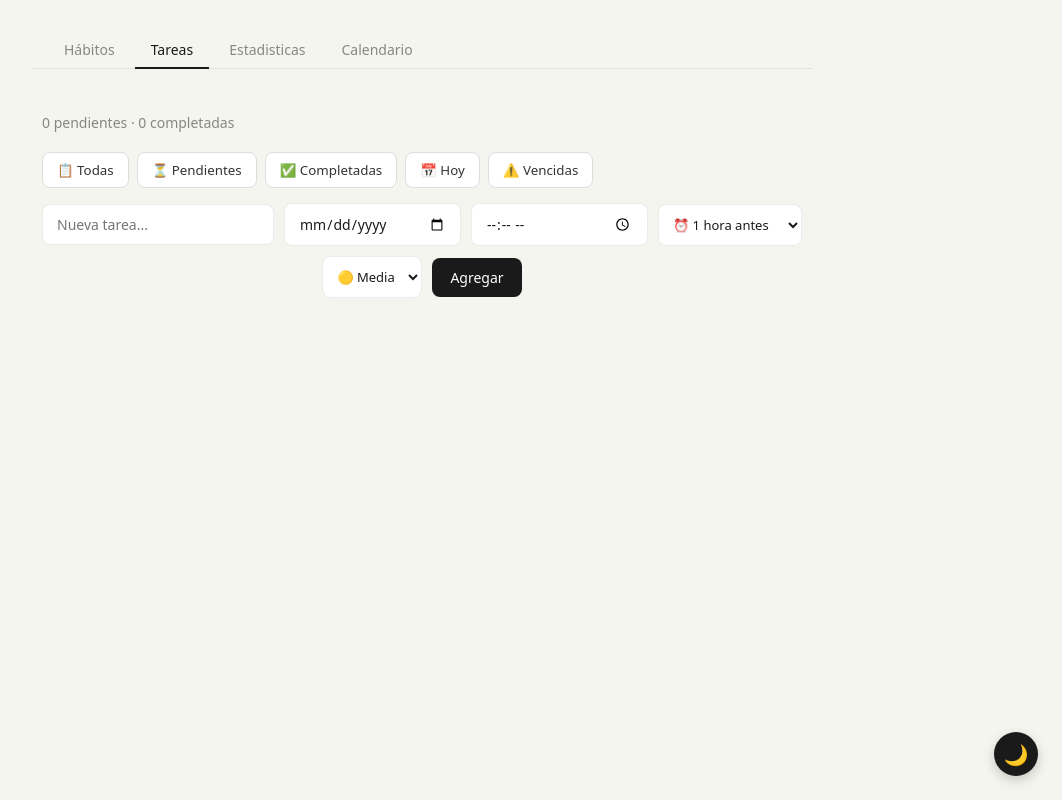
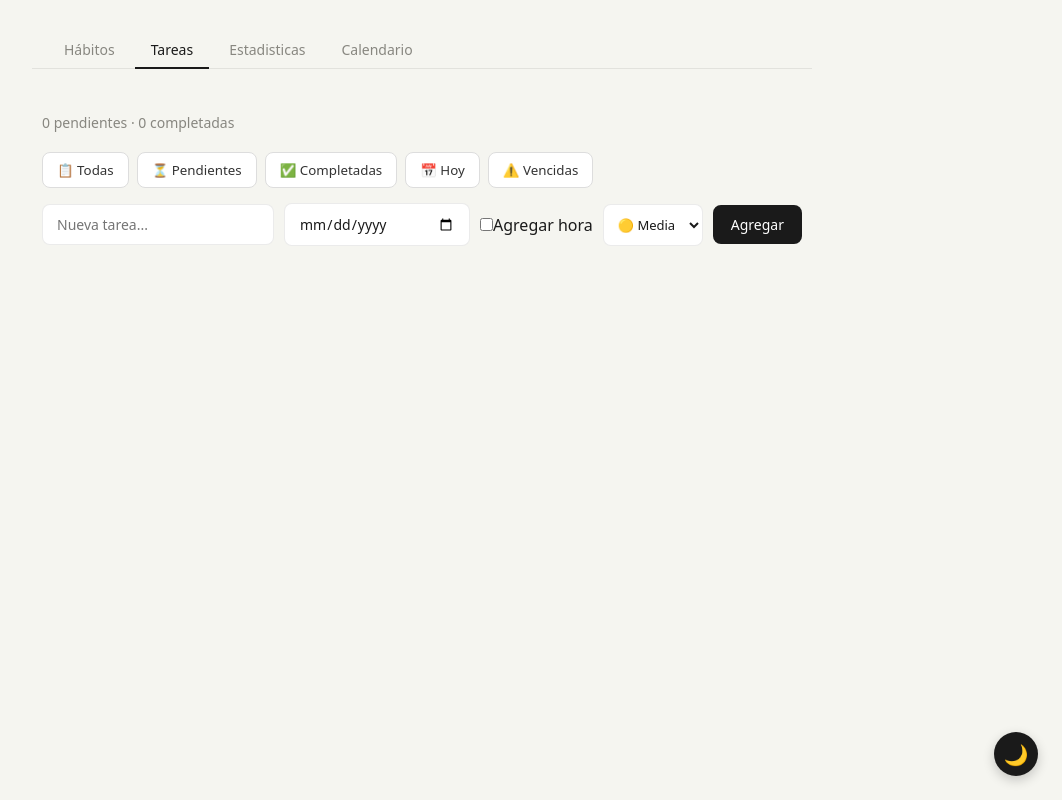
Before and after one commit to hectormadrid/Habitosapp, a React (Vite) app: page / in a window 1280 px wide. Both pictures are taken after a click on the button "Tareas". Shown: the whole page, without its empty margins (218-1280 px from the left). Built offline with nearby package versions, Linux system fonts and the light colour scheme.

Commit message:
nueva logica de tareas

```diff
--- a/src/components/TaskList.jsx
+++ b/src/components/TaskList.jsx
@@ -13,8 +13,8 @@ export default function TaskList() {
   const [prioridad, setPrioridad] = useState('media')
   const [fechaLimite, setFechaLimite] = useState('')
   const [filtro, setFiltro] = useState('todas')
-  const [horaRecordatorio, setHoraRecordatorio] = useState('')
-  const [anticipacion, setAnticipacion] = useState(1)
+  const [horaTarea, setHoraTarea] = useState('')
+  const [tieneHora, setTieneHora] = useState(false)
 
   const revisarRecordatorios = useCallback(() => {
 
@@ -103,15 +103,14 @@ export default function TaskList() {
       texto: input,
       prioridad,
       fechaLimite,
-      horaRecordatorio,
-      anticipacion,
+      horaTarea: tieneHora ? horaTarea : null,
       completada: false
     }])
     setInput('')
     setPrioridad('media')
     setFechaLimite('')
-    setHoraRecordatorio('')
-    setAnticipacion(1)
+    setHoraTarea('')
+    setTieneHora(false)
   }
 
   function toggleTarea(id) {
@@ -170,9 +169,44 @@ export default function TaskList() {
     t => t.completada
   )
   function estaVencida(tarea) {
-    if (!tarea.fechaLimite || tarea.completada) return false
 
-    return new Date(`${tarea.fechaLimite}T00:00:00`) < new Date()
+
+    if (
+      !tarea.fechaLimite ||
+      tarea.completada
+    )
+      return false
+
+
+
+    let fechaVencimiento
+
+
+    if (tarea.horaTarea) {
+
+
+      fechaVencimiento =
+        new Date(
+          `${tarea.fechaLimite}T${tarea.horaTarea}`
+        )
+
+
+    } else {
+
+
+      fechaVencimiento =
+        new Date(
+          `${tarea.fechaLimite}T23:59:59`
+        )
+
+
+    }
+
+
+
+    return fechaVencimiento < new Date()
+
+
   }
 
 
@@ -279,27 +313,31 @@ export default function TaskList() {
           value={fechaLimite}
           onChange={e => setFechaLimite(e.target.value)}
         />
-        <input
-          className={styles.input}
-          type="time"
-          value={horaRecordatorio}
-          onChange={e => setHoraRecordatorio(e.target.value)}
-        />
-        <select
-          className={styles.select}
-          value={anticipacion}
-          onChange={e => setAnticipacion(Number(e.target.value))}
-        >
+        <label className={styles.checkHora}>
 
-          <option value="1">
-            ⏰ 1 hora antes
-          </option>
+          <input
+            type="checkbox"
+            checked={tieneHora}
+            onChange={e => setTieneHora(e.target.checked)}
+          />
 
-          <option value="2">
-            ⏰ 2 horas antes
-          </option>
+          Agregar hora
 
-        </select>
+        </label>
+
+
+        {tieneHora && (
+
+          <input
+            className={styles.input}
+            type="time"
+            value={horaTarea}
+            onChange={
+              e => setHoraTarea(e.target.value)
+            }
+          />
+
+        )}
         <select
           className={styles.select}
           value={prioridad}
@@ -331,7 +369,13 @@ export default function TaskList() {
                 )}
               </span>
             )}
+             {tarea.horaTarea && (
 
+                  <span className={styles.fecha}>
+                    ⏰ {tarea.horaTarea}
+                  </span>
+
+                )}
             {estaVencida(tarea) && (
               <span className={styles.vencida}>
                 ⚠️ Vencida
@@ -367,6 +411,13 @@ export default function TaskList() {
                     )}
                   </span>
                 )}
+                {tarea.horaTarea && (
+
+                  <span className={styles.fecha}>
+                    ⏰ {tarea.horaTarea}
+                  </span>
+
+                )}
 
                 <button className={styles.deleteBtn} onClick={() => eliminarTarea(tarea.id)}>✕</button>
               </li>
```
